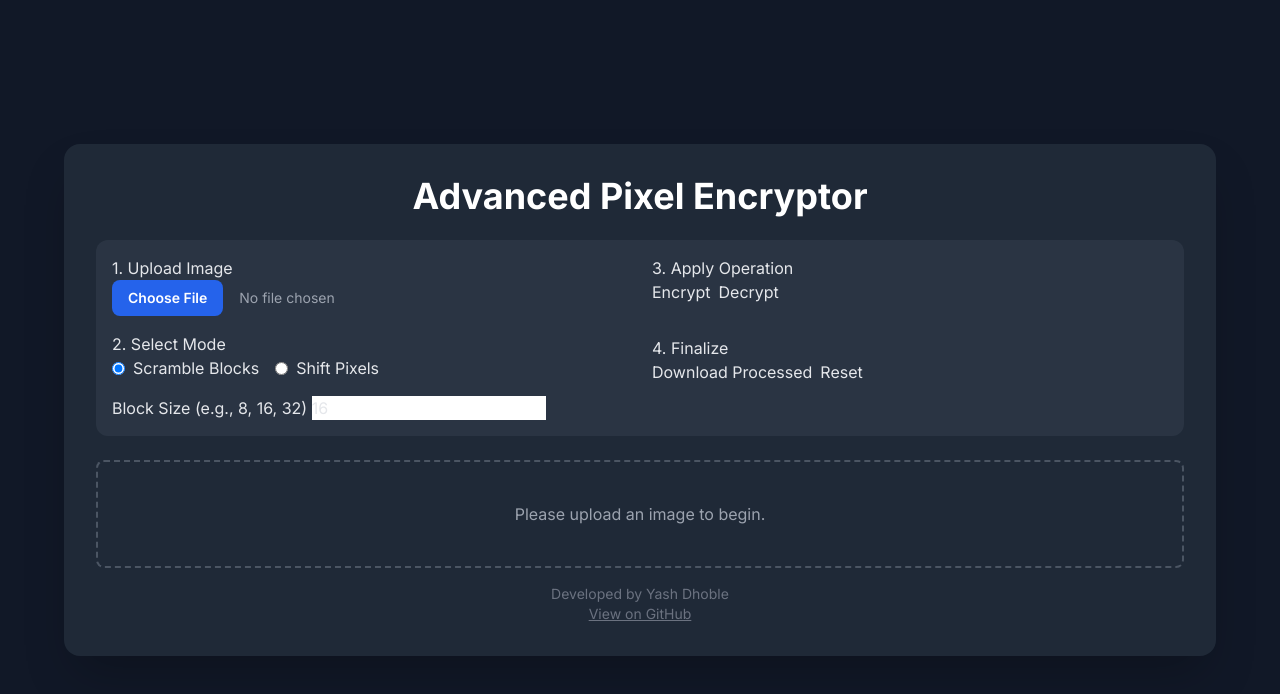
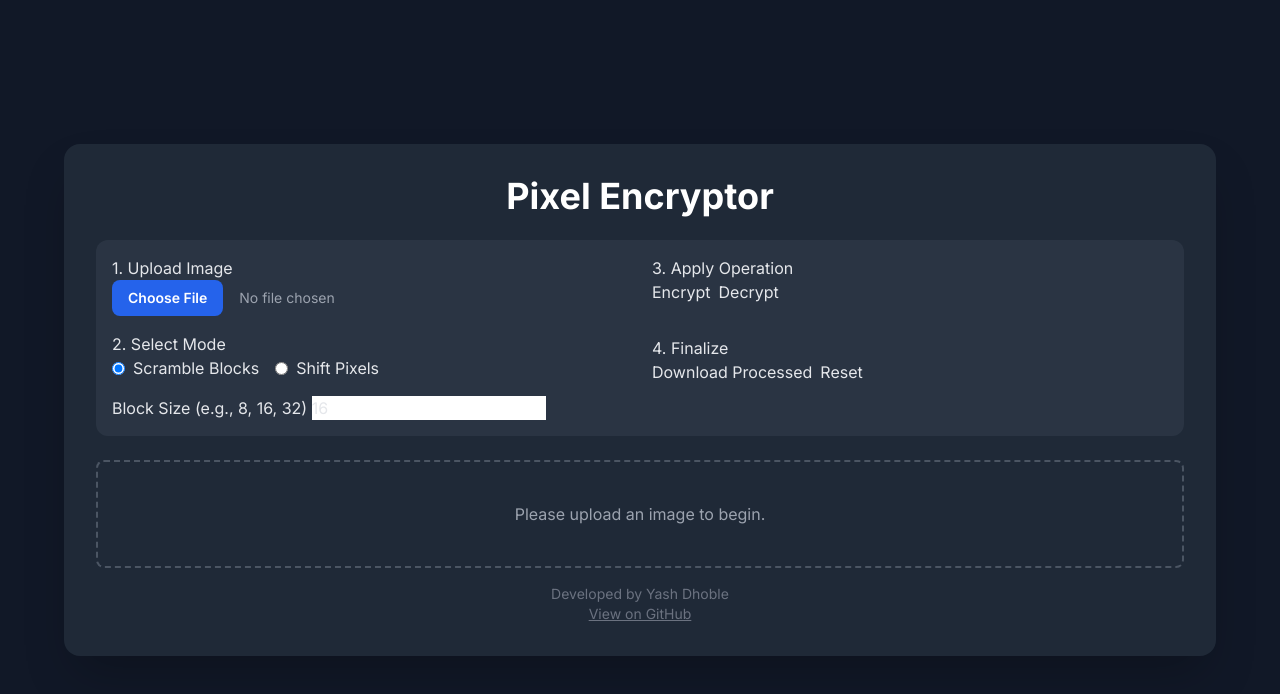
Before and after one commit to yashdhoble/SCT_CS_T2, a plain HTML site: page index.html in a window 1280 px wide. Drawn offline with nearby package versions, Linux system fonts and the light colour scheme.

Commit message:
index.html

```diff
--- a/index.html
+++ b/index.html
@@ -41,7 +41,7 @@
     <div class="w-full max-w-6xl bg-gray-800 rounded-2xl shadow-2xl p-6 md:p-8">
 
         <div class="text-center mb-6">
-            <h1 class="text-3xl md:text-4xl font-bold text-white">Advanced Pixel Encryptor</h1>
+            <h1 class="text-3xl md:text-4xl font-bold text-white">Pixel Encryptor</h1>
             <p class="text-gray-400 mt-2"></p>
         </div>
 
```
